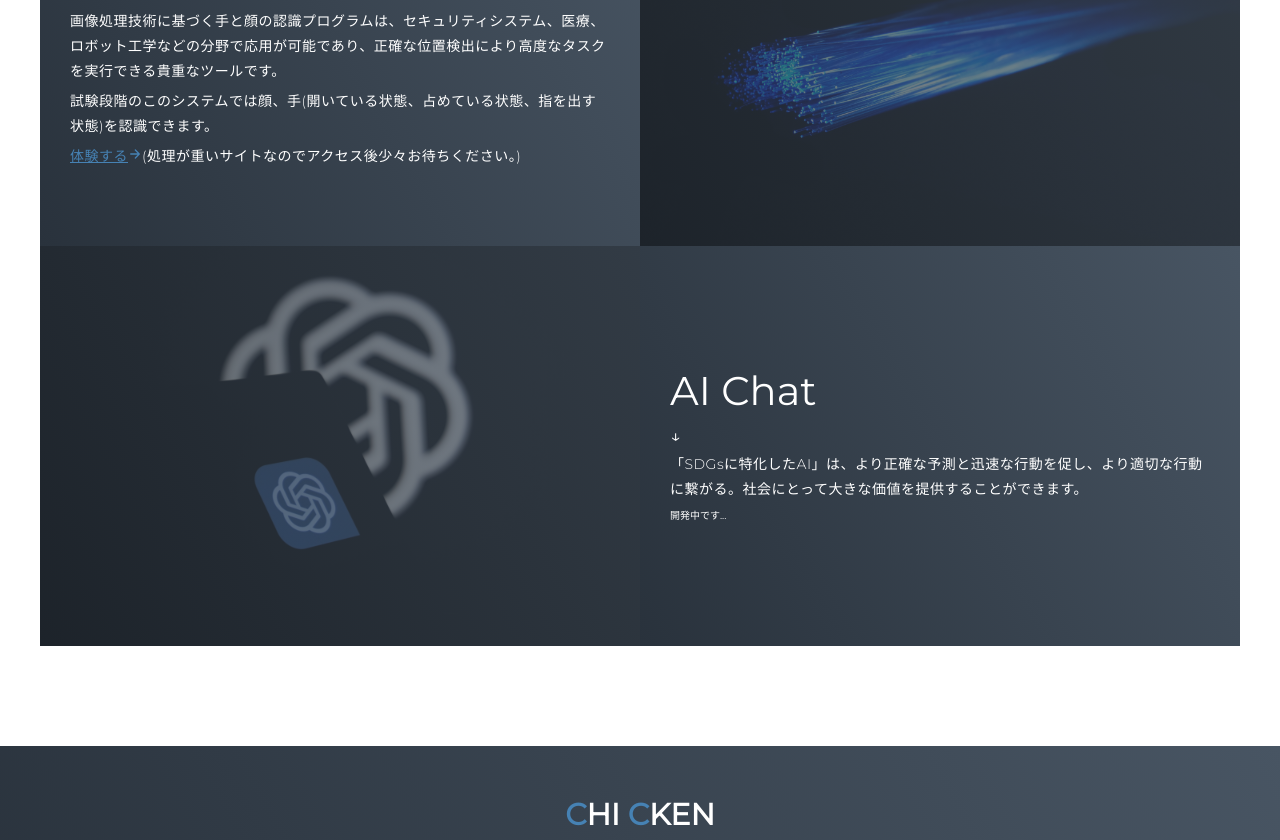
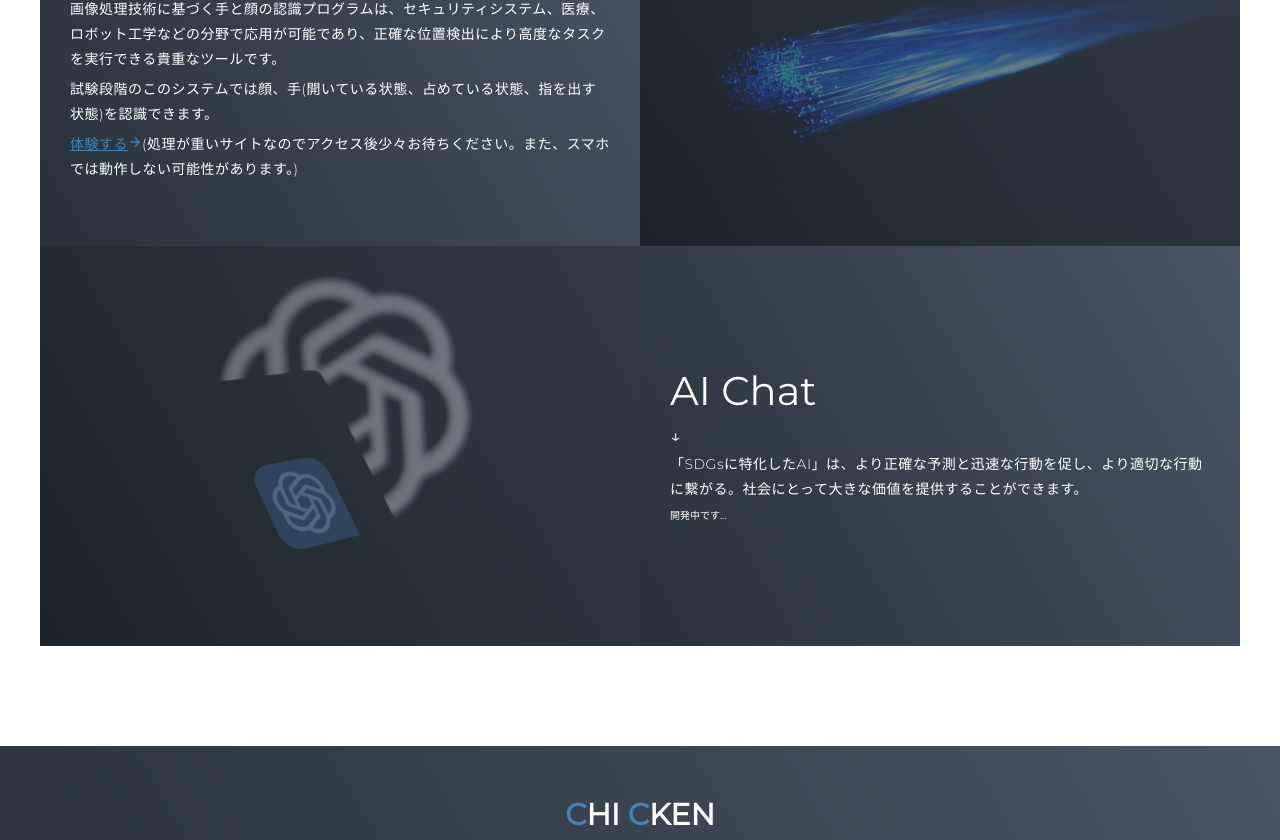
Before and after one commit to futureprogram393847194/sciencefestaprototype, a plain HTML site: page index.html in a window 1280 px wide. Shown: the part 1177-2017 px from the top of the page. Drawn offline with nearby package versions, Linux system fonts and the light colour scheme.

Commit message:
Update index.html

```diff
--- a/index.html
+++ b/index.html
@@ -60,7 +60,7 @@
             <h2>↓</h2>
             <p>画像処理技術に基づく手と顔の認識プログラムは、セキュリティシステム、医療、ロボット工学などの分野で応用が可能であり、正確な位置検出により高度なタスクを実行できる貴重なツールです。</p>
             <p>試験段階のこのシステムでは顔、手(開いている状態、占めている状態、指を出す状態)を認識できます。</p>
-            <p><a href="https://futureprogram393847194.github.io/handtrack/">体験する<ion-icon name="arrow-forward-outline"></ion-icon></a>(処理が重いサイトなのでアクセス後少々お待ちください。)</p>
+            <p><a href="https://futureprogram393847194.github.io/handtrack/">体験する<ion-icon name="arrow-forward-outline"></ion-icon></a>(処理が重いサイトなのでアクセス後少々お待ちください。また、スマホでは動作しない可能性があります。)</p>
           </div>
           <div class="project-img">
             <img src="fhtimg.png" alt="img">
```
